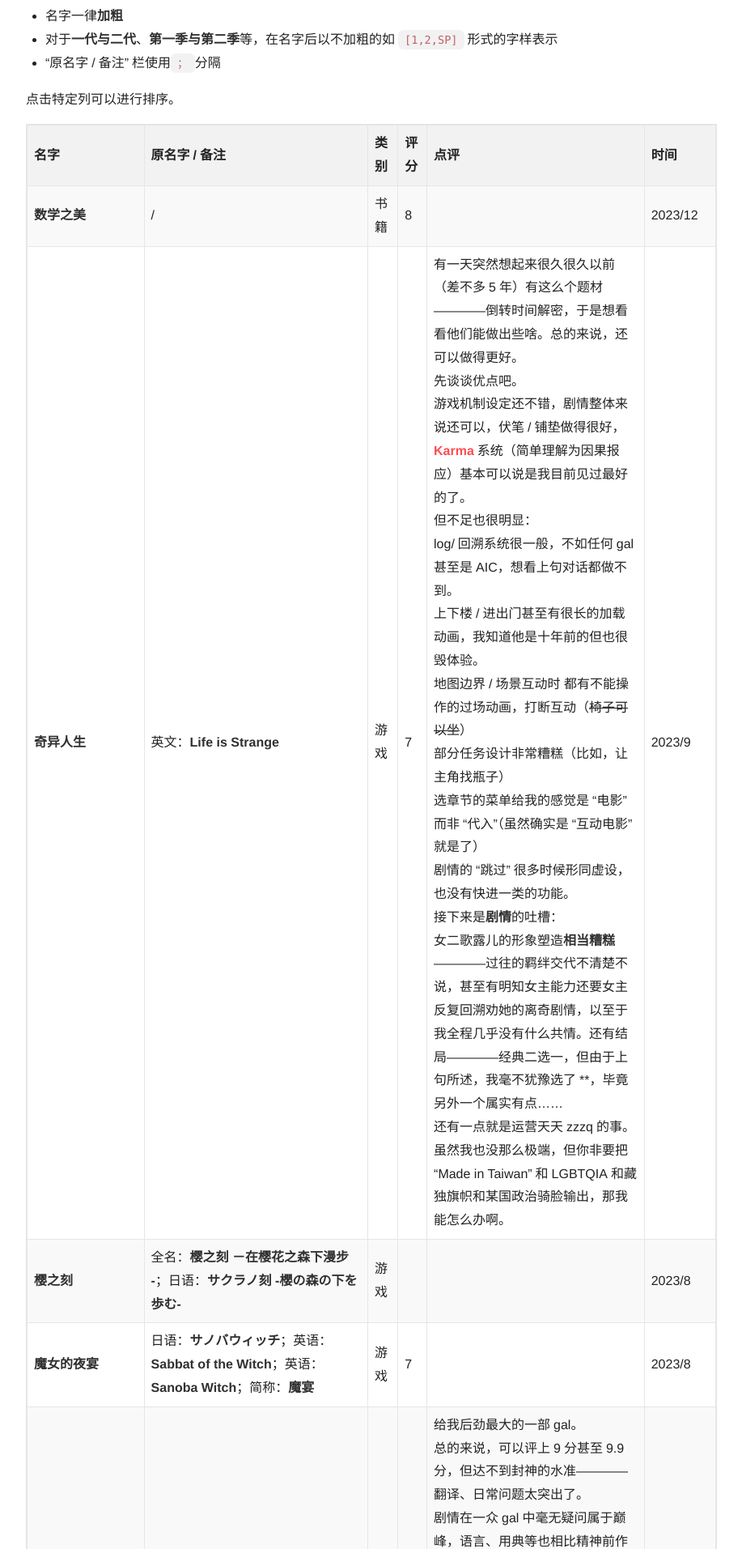
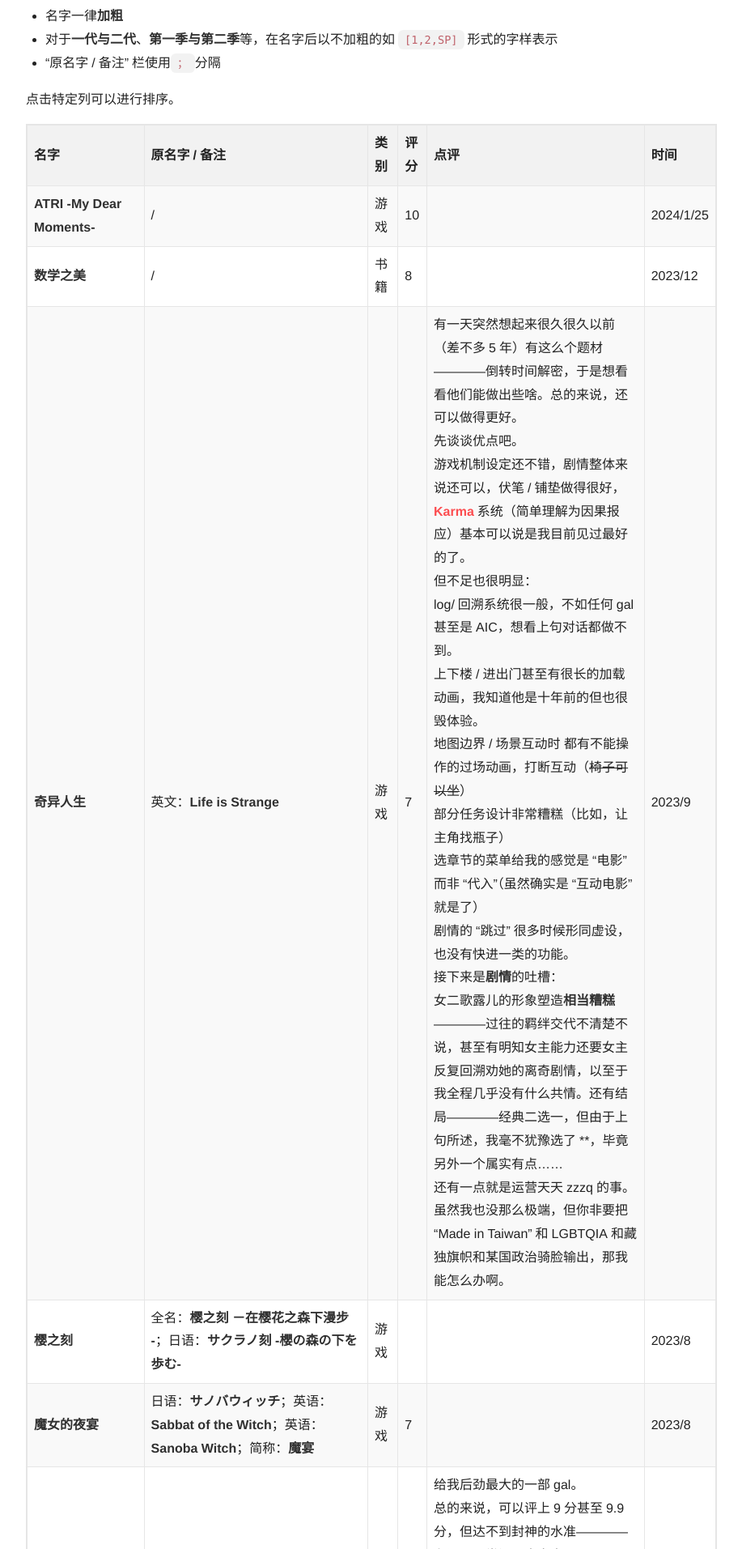
Before and after one commit to Young-Lord/Young-Lord.github.io, a Jekyll site: the page built from memories.md, in a window 1280 px wide. Shown: the part 631-2544 px from the top of the page at 81% size, without its empty margins (181-1098 px from the left). Built offline with Jekyll 4.4.1, drawn with Linux system fonts in a browser that asks for light colours; nearby versions of some CDN libraries; comment, search, counter and statistics services are not loaded.

Commit message:
memo: ATRI

```diff
--- a/memories.md
+++ b/memories.md
@@ -27,6 +27,7 @@ id: page-memories
 
 | 名字                                  | 原名字/备注                                                  | 类别      | 评分 | 点评                                   | 时间       |
 | ------------------------------------- | ------------------------------------------------------------ | --------- | ---- | -------------------------------------- | ---------- |
+| **ATRI -My Dear Moments-**| / | 游戏 | 10 |  | 2024/1/25 |
 | **数学之美** | / | 书籍 | 8 |  | 2023/12 |
 | **奇异人生** | 英文：**Life is Strange** | 游戏 | 7 | 有一天突然想起来很久很久以前（差不多5年）有这么个题材————倒转时间解密，于是想看看他们能做出些啥。总的来说，还可以做得更好。<br />先谈谈优点吧。<br />游戏机制设定还不错，剧情整体来说还可以，伏笔/铺垫做得很好，[Karma](https://en.wikipedia.org/wiki/Karma)系统（简单理解为因果报应）基本可以说是我目前见过最好的了。<br />但不足也很明显：<br />log/回溯系统很一般，不如任何gal甚至是AIC，想看上句对话都做不到。<br />上下楼/进出门甚至有很长的加载动画，我知道他是十年前的但也很毁体验。<br />地图边界/场景互动时 都有不能操作的过场动画，打断互动（<del>椅子可以坐</del>）<br />部分任务设计非常糟糕（比如，让主角找瓶子）<br />选章节的菜单给我的感觉是“电影”而非“代入”（虽然确实是“互动电影”就是了）<br />剧情的“跳过”很多时候形同虚设，也没有快进一类的功能。<br />接下来是**剧情**的吐槽：<br />女二歌露儿的形象塑造**相当糟糕**————过往的羁绊交代不清楚不说，甚至有明知女主能力还要女主反复回溯劝她的离奇剧情，以至于我全程几乎没有什么共情。还有结局————经典二选一，但由于上句所述，我毫不犹豫选了\*\*，毕竟另外一个属实有点……<br />还有一点就是运营天天zzzq的事。虽然我也没那么极端，但你非要把“Made in Taiwan”和LGBTQIA和藏独旗帜和某国政治骑脸输出，那我能怎么办啊。 | 2023/9 |
 | **樱之刻** | 全名：**樱之刻 －在樱花之森下漫步 -**；日语：**サクラノ刻 -櫻の森の下を歩む-** | 游戏 |  |  | 2023/8 |
```
